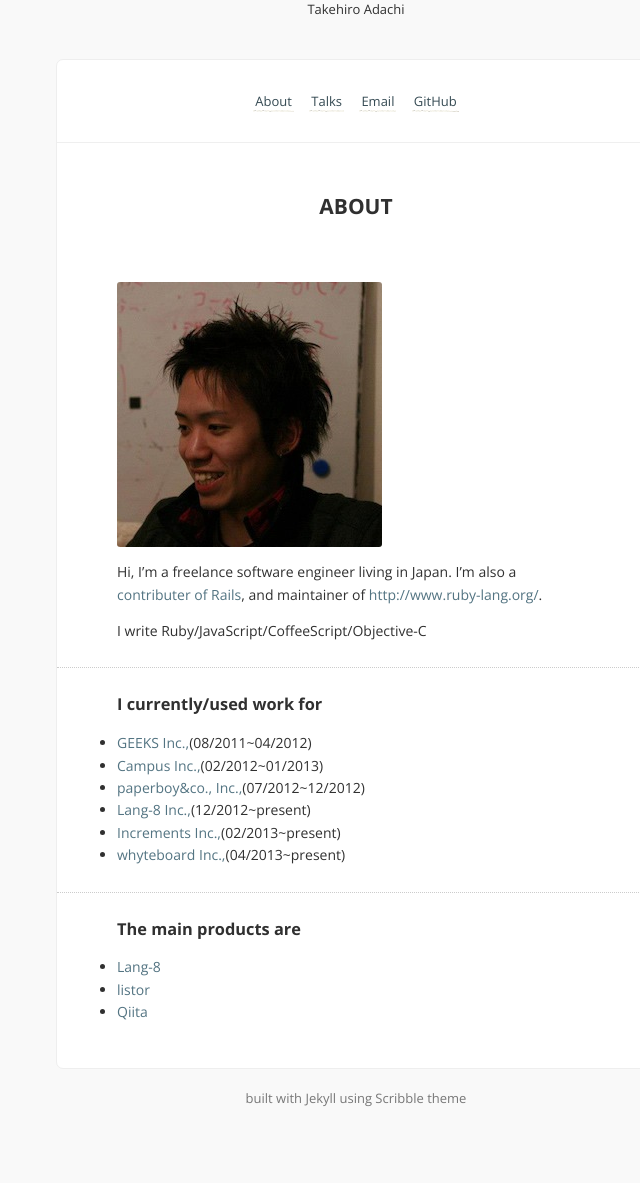
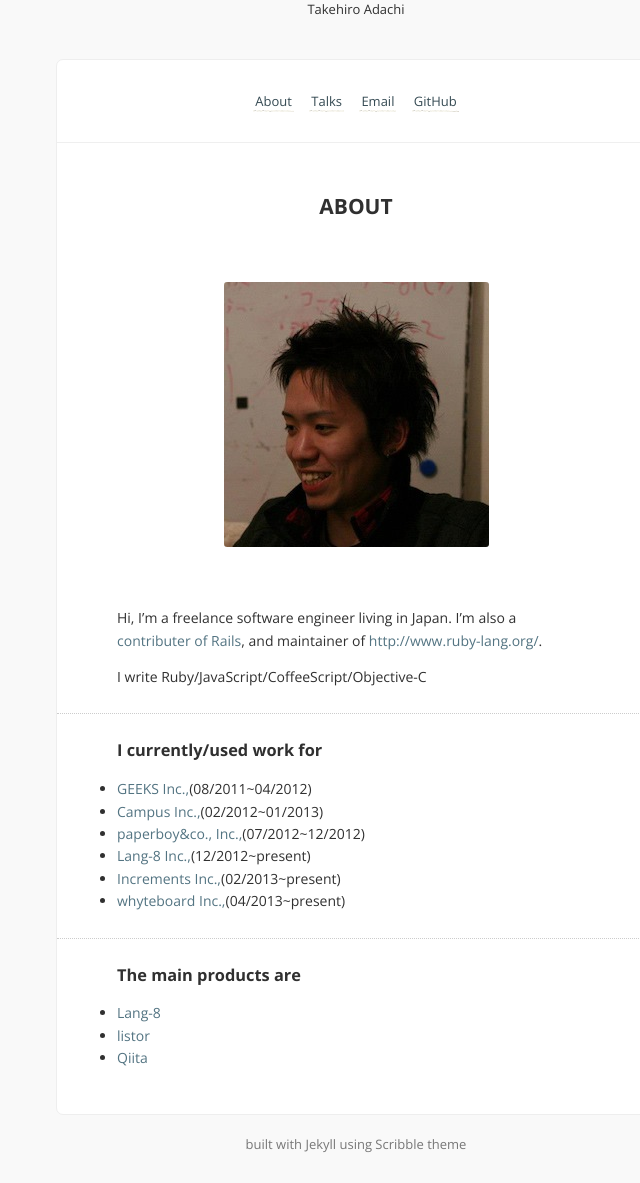
Before and after one commit to take/take.github.io, a Jekyll site: the page built from about/index.md, in a window 1280 px wide. Shown: the whole page, without its empty margins (284-924 px from the left). Built offline with Jekyll 4.4.1, drawn with Linux system fonts in a browser that asks for light colours; Markdown is read by kramdown in place of the engine named in the settings; comment, search, counter and statistics services are not loaded; before the commit the page ends 1137 px from its top, so only the background shows below that.

Commit message:
Update about page

```diff
--- a/about/index.md
+++ b/about/index.md
@@ -3,7 +3,9 @@ layout: page
 title: About
 ---
 
-![](/images/about/takehiro_adachi.jpg)
+<center>
+  <img src="/images/about/takehiro_adachi.jpg" style="margin-bottom: 46px;" />
+</center>
 
 Hi, I'm a freelance software engineer living in Japan. I'm also a [contributer of Rails](http://contributors.rubyonrails.org/contributors/takehiro-adachi/commits), and maintainer of [http://www.ruby-lang.org/]().
 
```
